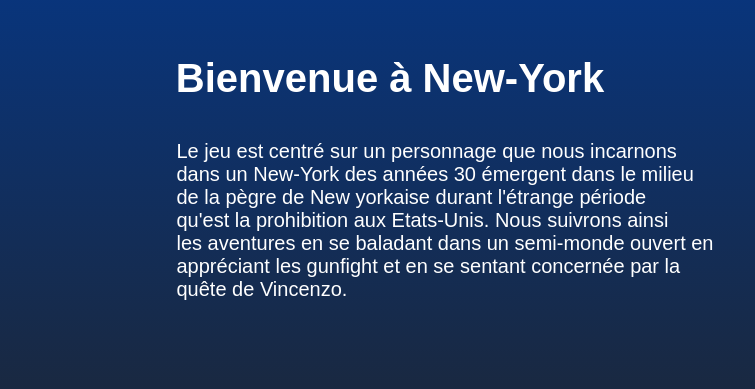
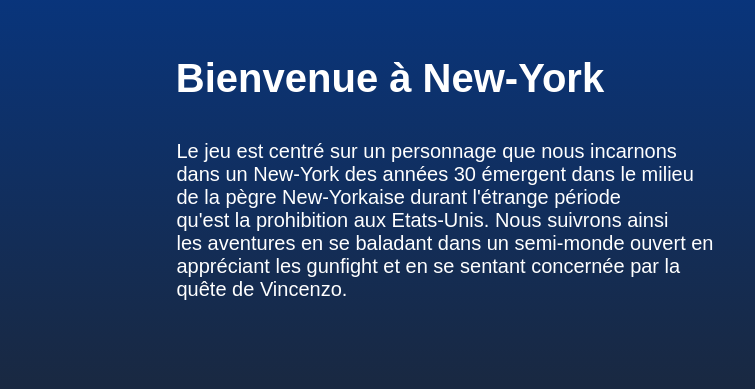
Before and after one commit to Julientxr1/Website-Omerta, a plain HTML site: page index.html in a window 1280 px wide. Shown: the part 1005-1394 px from the top of the page, 525-1280 px from the left. Drawn offline with Linux system fonts and the light colour scheme.

Commit message:
Update index.html

```diff
--- a/index.html
+++ b/index.html
@@ -34,7 +34,7 @@
         		<p2 class="welcome">
             		Le jeu est centré sur un personnage que nous incarnons<br>
             		dans un New-York des années 30 émergent dans le milieu<br>
-            		de la pègre de New yorkaise durant l'étrange période<br>
+            		de la pègre New-Yorkaise durant l'étrange période<br>
             		qu'est la prohibition aux Etats-Unis. Nous suivrons ainsi<br>
             		les aventures en se baladant dans un semi-monde ouvert en<br>
             		appréciant les gunfight et en se sentant concernée par la<br>
```
